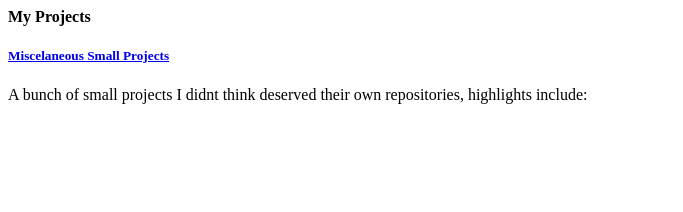
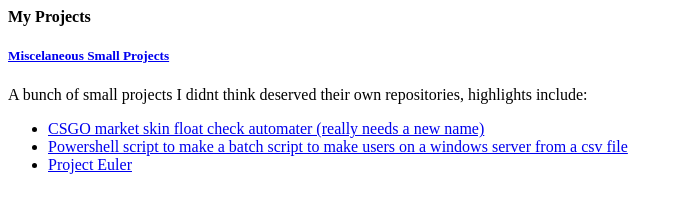
Before and after one commit to dali99/Dali99.github.io, a plain HTML site: page index.html in a window 1280 px wide. Shown: the whole page, without its empty margins (0-683 px from the left). Drawn offline with Linux system fonts and the light colour scheme.

Commit message:
Added highlights

```diff
--- a/index.html
+++ b/index.html
@@ -6,5 +6,10 @@
 	<h4>My Projects</h4>
 	<a href="https://github.com/dali99/Misc-small-projects"><h5>Miscelaneous Small Projects</h5></a>
 	<p>A bunch of small projects I didnt think deserved their own repositories, highlights include:</p>
+	<ul>
+		<li><a href="https://github.com/dali99/Misc-small-projects/tree/master/CS-GO/Skins">CSGO market skin float check automater (really needs a new name)</a></li>
+		<li><a href="https://github.com/dali99/Misc-small-projects/tree/master/Commissions/Fredrik">Powershell script to make a batch script to make users on a windows server from a csv file</a></li>
+		<li><a href="https://github.com/dali99/Misc-small-projects/tree/master/Project-Euler">Project Euler</a></li>
+	</ul>
 </body>
 </html>
```
